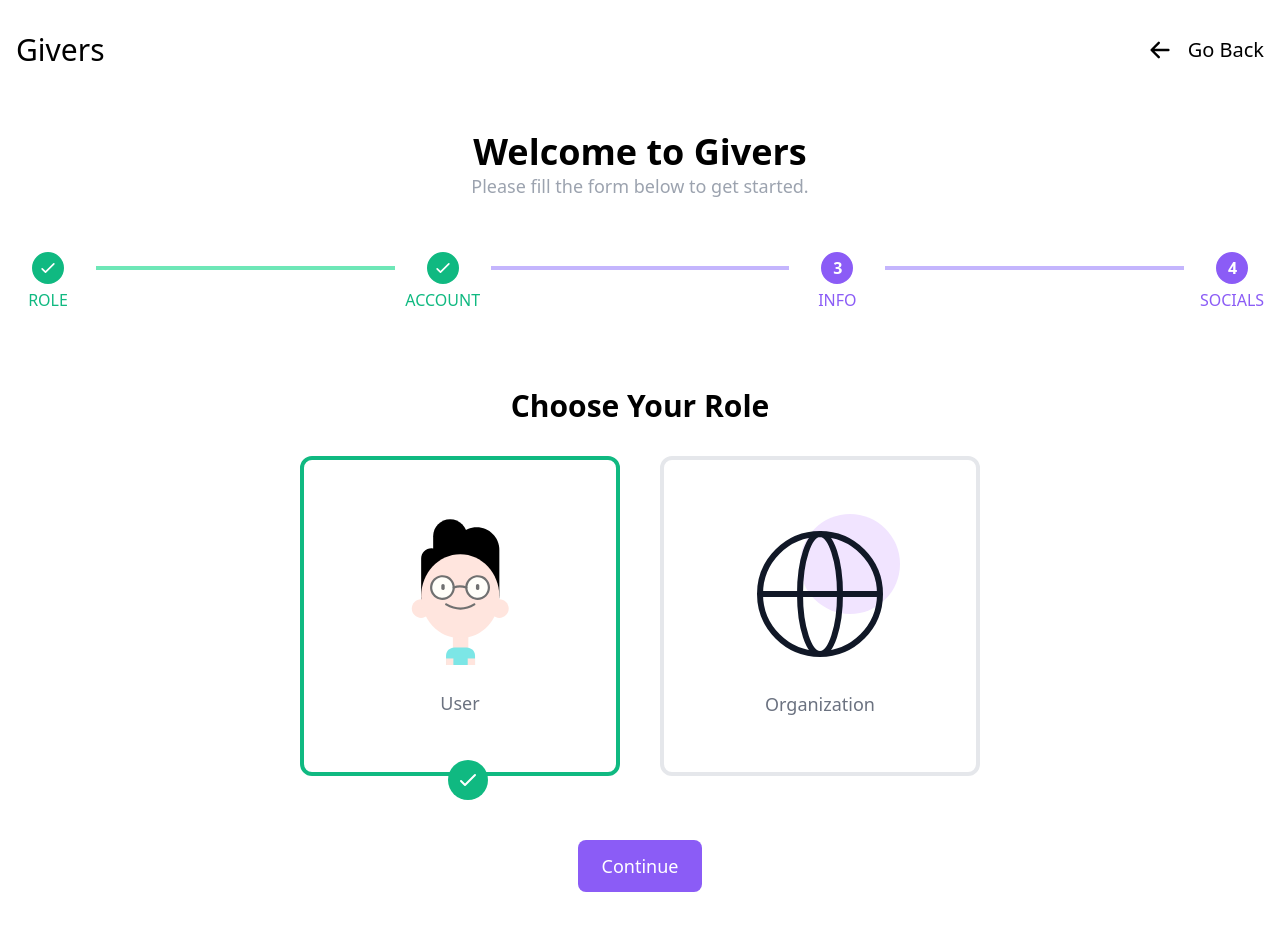
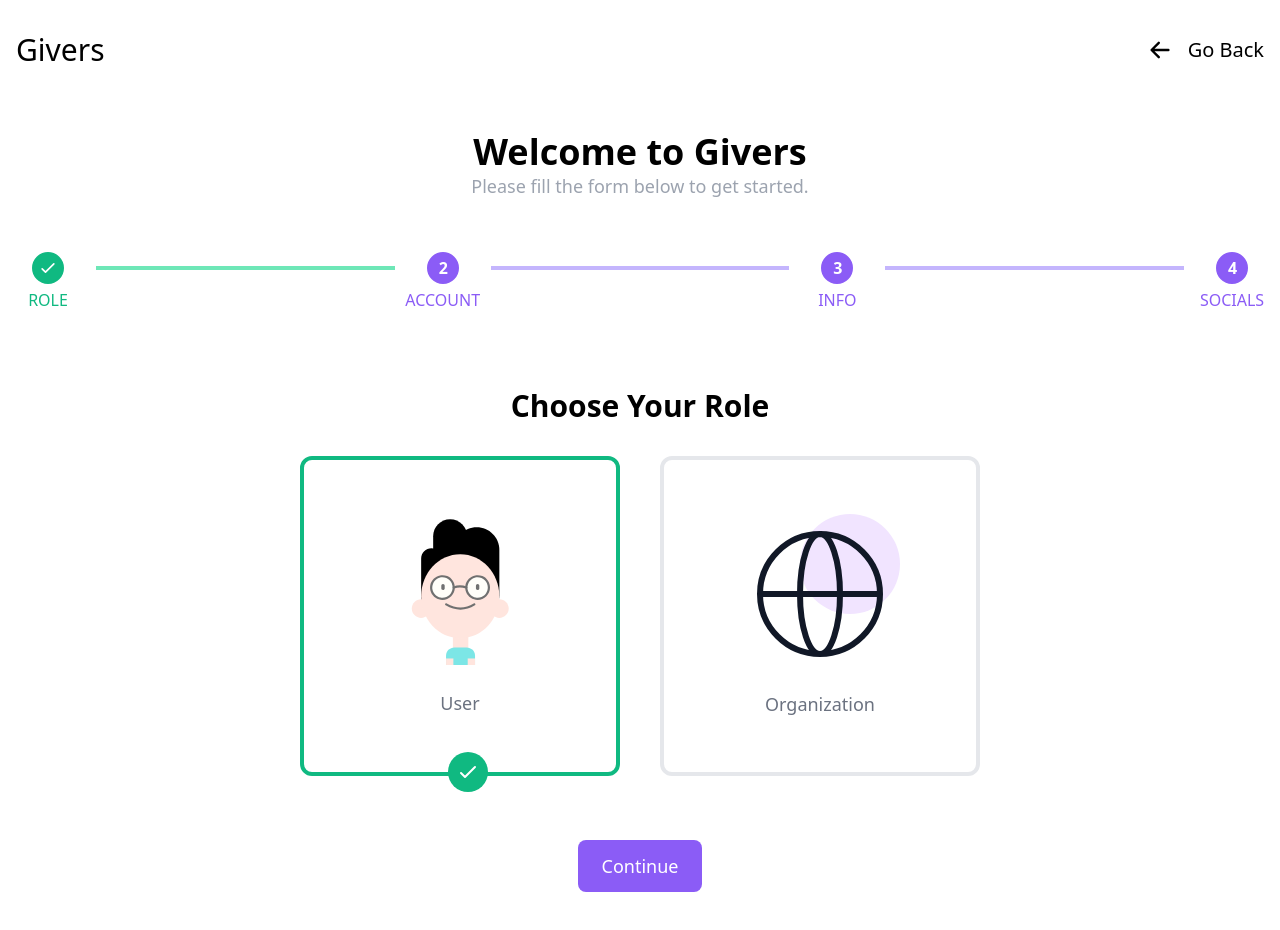
Before and after one commit to Bibek99/givers-frontend, a React (Create React App) app: page /signup in a window 1280 px wide. Shown: the top 930 px of the page. Built offline with nearby package versions, Linux system fonts and the light colour scheme.

Commit message:
minor css adjustments

```diff
--- a/src/components/forms/signup/ChooseRole.js
+++ b/src/components/forms/signup/ChooseRole.js
@@ -28,7 +28,7 @@ const ChooseRole = ({
                                 User
                             </span>
                             {selectUser && (
-                                <div className="absolute left-36 top-75 bg-green-500 text-white rounded-full p-2">
+                                <div className="absolute left-36 top-73 bg-green-500 text-white rounded-full p-2">
                                     <CheckIcon className="h-6 w-6" />
                                 </div>
                             )}
@@ -46,7 +46,7 @@ const ChooseRole = ({
                                 Organization
                             </span>
                             {selectOrg && (
-                                <div className="absolute left-36 top-75 bg-green-500 text-white rounded-full p-2">
+                                <div className="absolute left-36 top-73 bg-green-500 text-white rounded-full p-2">
                                     <CheckIcon className="h-6 w-6" />
                                 </div>
                             )}
--- a/src/pages/GetStartedPage.js
+++ b/src/pages/GetStartedPage.js
@@ -5,9 +5,9 @@ import Stepper from '../components/wizard/Stepper';
 import ChooseRole from '../components/forms/signup/ChooseRole';
 
 const GetStartedPage = () => {
-    const [step1Complete, setStep1Complete] = useState(true);
-    const [step2Complete, setStep2Complete] = useState(true);
-    const [step3Complete, setStep3Complete] = useState(false);
+    const [step1Complete] = useState(true);
+    const [step2Complete] = useState(false);
+    const [step3Complete] = useState(false);
 
     const [selectUser, setSelectUser] = useState(true);
     const [selectOrg, setSelectOrg] = useState(false);
--- a/tailwind.config.js
+++ b/tailwind.config.js
@@ -6,7 +6,7 @@ module.exports = {
     theme: {
         extend: {
             inset: {
-                75: '18.75rem',
+                73: '18.25rem',
             },
             colors: {
                 fuchsia: colors.fuchsia,
```
